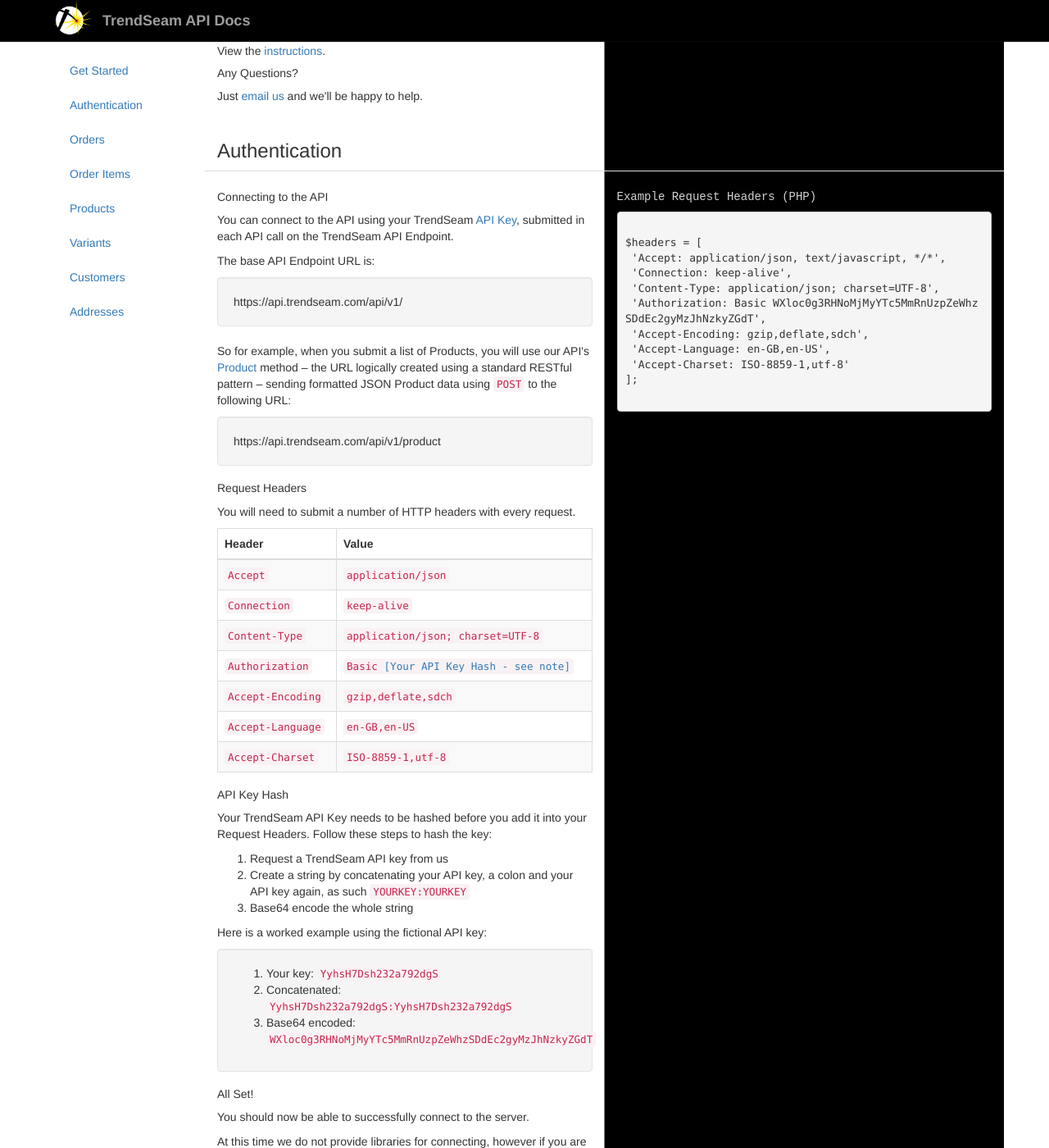
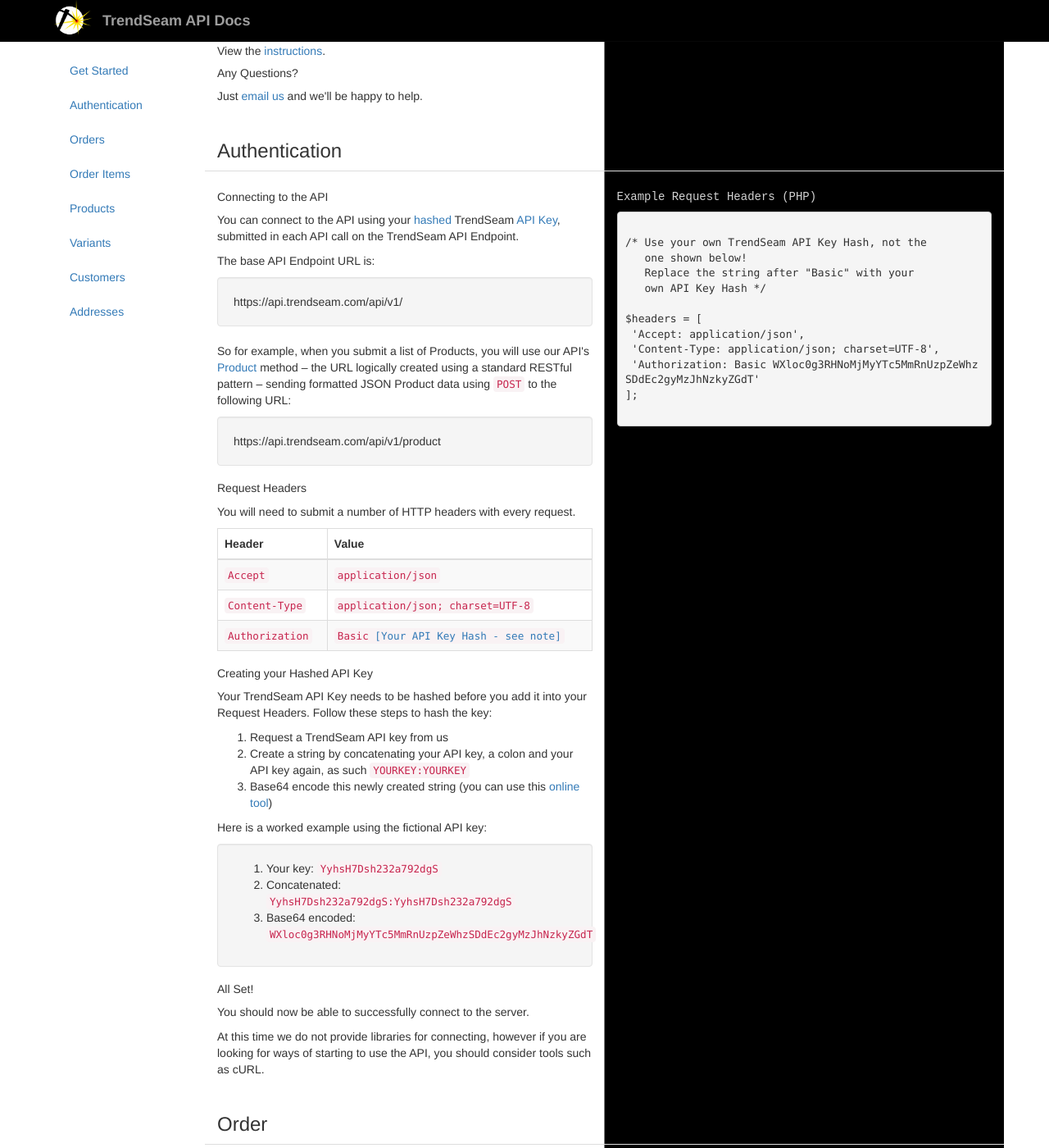
Before and after one commit to TrendSeam/API-Docs, a Jekyll site: the page built from api/index.html, in a window 1280 px wide and 1400 px high, scrolled down 975 px. Shown: the whole window at 82% size. Built offline with Jekyll 4.4.1, drawn with Linux system fonts in a browser that asks for light colours; nearby versions of some CDN libraries; library files that are not in the unit come from our copies; Markdown is read by kramdown in place of the engine named in the settings.

Commit message:
code
Signed-off-by: Andy Higgs <andy@higgsdesign.com>

```diff
--- a/api/index.html
+++ b/api/index.html
@@ -84,7 +84,8 @@
 
 				<h5>Connecting to the API</h5>
 
-					<p>You can connect to the API using your TrendSeam <a href="#key">API Key</a>, submitted in each API call on the TrendSeam API Endpoint.</p>
+					<p>You can connect to the API using your <a href="#key-hash">hashed
+</a> TrendSeam <a href="#key">API Key</a>, submitted in each API call on the TrendSeam API Endpoint.</p>
 
 					<p>The base API Endpoint URL is:</p>
 
@@ -118,10 +119,6 @@
 								<td><code>application/json</code></td>
 							</tr>
 							<tr>
-								<td><code>Connection</code></td>
-								<td><code>keep-alive</code></td>
-							</tr>
-							<tr>
 								<td><code>Content-Type</code></td>
 								<td><code>application/json; charset=UTF-8</code></td>
 							</tr>
@@ -129,30 +126,18 @@
 								<td><code>Authorization</code></td>
 								<td><code>Basic <a href="#key-hash">[Your API Key Hash  - see note]</a></code></td>
 							</tr>
-							<tr>
-								<td><code>Accept-Encoding</code></td>
-								<td><code>gzip,deflate,sdch</code></td>
-							</tr>
-							<tr>
-								<td><code>Accept-Language</code></td>
-								<td><code>en-GB,en-US</code></td>
-							</tr>
-							<tr>
-								<td><code>Accept-Charset</code></td>
-								<td><code>ISO-8859-1,utf-8</code></td>
-							</tr>
 						</tbody>
 					</table>
 
 
 
-				<h5 id="key-hash">API Key Hash</h5>
+				<h5 id="key-hash">Creating your Hashed API Key</h5>
 
 					<p>Your TrendSeam API Key needs to be hashed before you add it into your Request Headers. Follow these steps to hash the key:</p>
 					<ol>
 						<li>Request a TrendSeam API key from us</li>
 						<li>Create a string by concatenating your API key, a colon and your API key again, as such  <code>YOURKEY:YOURKEY</code></li>
-						<li>Base64 encode the whole string</li>
+						<li>Base64 encode this newly created string (you can use this <a href="http://www.base64encode.org/" class="new-window">online tool</a>)</li>
 					</ol>
 					<p>Here is a worked example using the fictional API key:</p>
 
@@ -180,14 +165,15 @@
 
 <pre>
 <code>
+/* Use your own TrendSeam API Key Hash, not the
+   one shown below!
+   Replace the string after "Basic" with your
+   own API Key Hash */
+
 $headers = [
- 'Accept: application/json, text/javascript, */*',
- 'Connection: keep-alive',
+ 'Accept: application/json',
  'Content-Type: application/json; charset=UTF-8',
- 'Authorization: Basic WXloc0g3RHNoMjMyYTc5MmRnUzpZeWhzSDdEc2gyMzJhNzkyZGdT',
- 'Accept-Encoding: gzip,deflate,sdch',
- 'Accept-Language: en-GB,en-US',
- 'Accept-Charset: ISO-8859-1,utf-8'
+ 'Authorization: Basic WXloc0g3RHNoMjMyYTc5MmRnUzpZeWhzSDdEc2gyMzJhNzkyZGdT'
 ];
 </code>
 </pre>
@@ -312,7 +298,7 @@
 							</tr>
 							<tr>
 								<td><code>OrderItems</code></td>
-								<td>The associated Array of <a href="#product">Products</a></td>
+								<td>The associated Array of <a href="#product">Products</a> in the Order</td>
 							</tr>
 						</tbody>
 					</table>
```
